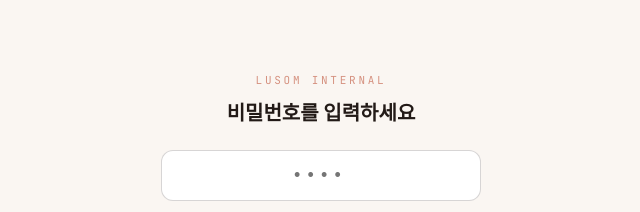
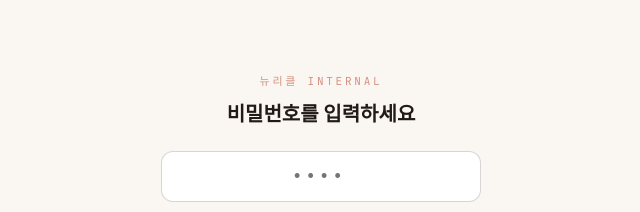
Before and after one commit to hwangyksiriai/Nuricle_guide, a plain HTML site: page index.html in a window 1280 px wide. Shown: the part 220-432 px from the top of the page, 319-959 px from the left. Drawn offline with nearby package versions, Linux system fonts and the light colour scheme.

Commit message:
Update internal label from Lusom to 뉴리클

```diff
--- a/index.html
+++ b/index.html
@@ -49,7 +49,7 @@ body{font-family:'Noto Sans KR',sans-serif;background:var(--bg);color:var(--ink)
 
 <div id="gate">
   <div class="gate-box">
-    <div class="gate-eyebrow">Lusom Internal</div>
+    <div class="gate-eyebrow">뉴리클 Internal</div>
     <div class="gate-title">비밀번호를 입력하세요</div>
     <input id="pw" type="password" inputmode="numeric" maxlength="4" placeholder="••••" />
     <button id="gate-btn" onclick="checkPw()">확인</button>
@@ -59,7 +59,7 @@ body{font-family:'Noto Sans KR',sans-serif;background:var(--bg);color:var(--ink)
 
 <div id="content">
   <div class="wrap">
-    <div class="eyebrow">Lusom Internal</div>
+    <div class="eyebrow">뉴리클 Internal</div>
     <div class="title">캠페인 에셋 허브</div>
     <div class="rows">
       <a class="row" href="a/index.html"><span class="row-letter">A</span><span class="row-label">5만원</span><span class="row-arrow">→</span></a>
```
